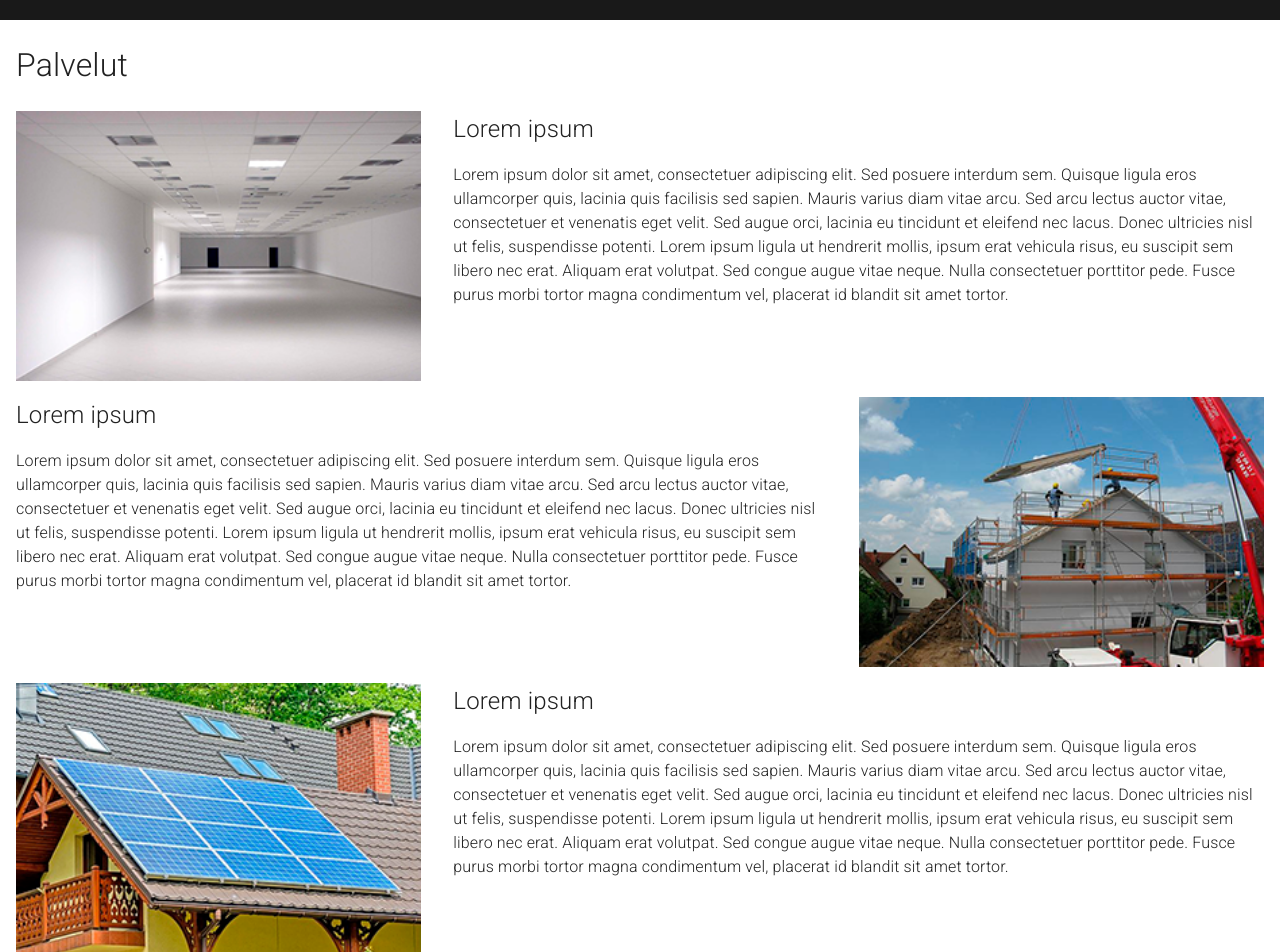
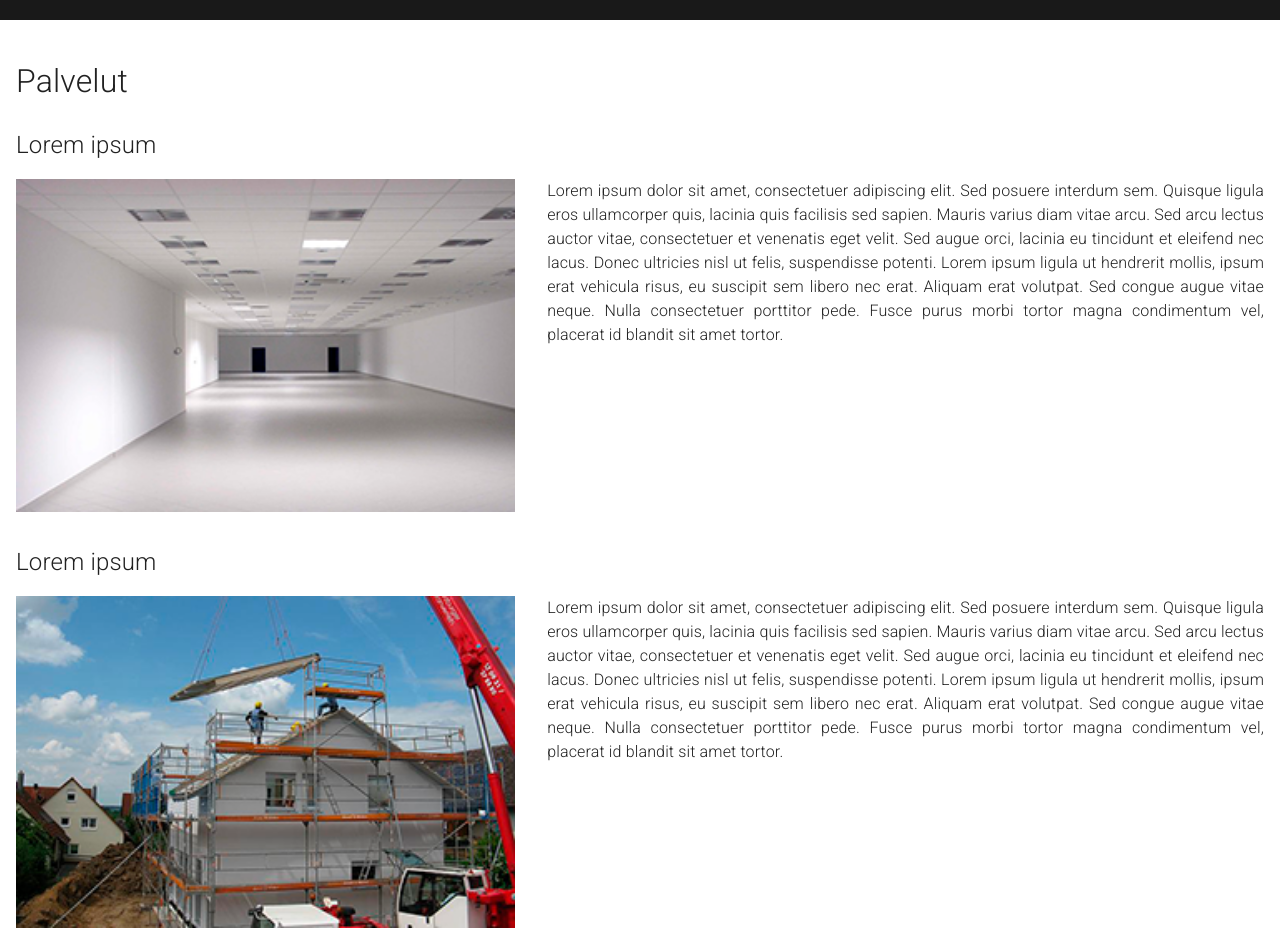
Before and after one commit to JussiKallioranta/neliorakenne, a Next.js app: page /palvelut in a window 1280 px wide. Shown: the part 120-1072 px from the top of the page. Built offline with nearby package versions, Linux system fonts and the light colour scheme.

Commit message:
finetuned service page etc

```diff
--- a/components/header.js
+++ b/components/header.js
@@ -32,7 +32,7 @@ const header = {
 const menuButton = {
   display: {
     mobile: 'flex',
-    tablet: 'none'
+    laptop: 'none'
   },
   m: 0,
   p: 0
@@ -41,8 +41,18 @@ const menuButton = {
 const menuBar = {
   display: {
     mobile: 'none',
-    tablet: 'block'
+    laptop: 'block'
   },
+}
+
+const headerText = {
+  textAlign: 'center',
+  '& h1': {
+    fontSize: {
+      mobile: '1.4em',
+      tablet: '2em'
+    }
+  }
 }
 
 const Header = () => {
@@ -61,7 +71,7 @@ const Header = () => {
               </Box>
             </a>
           </Link>
-          <Box sx={{ textAlign: 'center' }}>
+          <Box sx={headerText}>
             <h1>Slogan tähän</h1>
           </Box>
           <IconButton sx={menuButton} onClick={() => setMobileNavOpen(!mobileNavOpen)}>
@@ -72,7 +82,7 @@ const Header = () => {
           <Navigation />
         </Box>
       </Box>
-      <Box sx={{ height: { mobile: '80px', tablet: '140px' } }}/>
+      <Box sx={{ height: { mobile: '80px', laptop: '140px' } }}/>
       <Box>
         <Drawer open={mobileNavOpen} onClose={() => setMobileNavOpen(false)} anchor='top' PaperProps = {{ sx: { backgroundColor: 'secondary.main' } }} >
           <Box sx={{ height: '5rem' }}></Box>
--- a/components/navigation.js
+++ b/components/navigation.js
@@ -22,7 +22,7 @@ const navWrap = {
   display: 'flex',
   flexDirection: {
     mobile: 'column',
-    tablet: 'row'
+    laptop: 'row'
   },
   justifyContent: 'center',
   pb: 2,
--- a/pages/palvelut.js
+++ b/pages/palvelut.js
@@ -17,11 +17,6 @@ const grid2Columns = {
   mb: 2,
 }
 
-const imageWrap = {
-  display: 'flex',
-  justifyContent: 'center'
-}
-
 const reverse = {
   gridTemplateColumns: {
     laptop: '2fr 1fr',
@@ -35,44 +30,75 @@ const reverse = {
   }
 }
 
+const contentWrap = {
+  '& p': {
+    textAlign: 'justify'
+  },
+  '& h2': {
+    my: 2
+  },
+  '&:after': {
+    content: '""',
+    clear: 'both',
+    display: 'table'
+  },
+  mb: 4
+}
+
+const imageWrap = {
+  height: {
+    laptop: '40%',
+    tablet: '200px',
+    mobile: '100%'
+  },
+  width: {
+    laptop: '40%',
+    tablet: '300px',
+    mobile: '100%'
+  },
+  float: {
+    tablet: 'left',
+    mobile: 'none'
+  },
+  mr: {
+    laptop: 4,
+    tablet: 2,
+    mobile: 0
+  },
+}
+
 export default function Services() {
   return (
     <>
       <Head>
-        <title>Neliörakenne</title>
-        <meta name="description" content="Neliörakenne" />
+        <title>Neliörakenne | Palvelut</title>
+        <meta name="description" content="Neliörakenne | Palvelut" />
         <link rel="icon" href="/favicon.ico" />
-        <meta name="keywords" content="rakennuspalvelut" />
+        <meta name="keywords" content="rakennuspalvelut remontointi palvelut" />
       </Head>
-      <div>
+      <Box sx={{ py: 2 }}>
         <Container maxWidth='xl'>
           <h1>Palvelut</h1>
-          <Box sx={grid2Columns}>
-            <Box sx={{}}><Image  src={kuva1} alt='testikuva' layout='responsive'/></Box>
-            <Box>
+          <Box sx={contentWrap}>
             <h2 id="section1">Lorem ipsum</h2>
+            <Box sx={imageWrap}><Image  src={kuva1} alt='testikuva' layout='responsive'/></Box>
             <p>Lorem ipsum dolor sit amet, consectetuer adipiscing elit. Sed posuere interdum sem. Quisque ligula eros ullamcorper quis, lacinia quis facilisis sed sapien. Mauris varius diam vitae arcu. Sed arcu lectus auctor vitae, consectetuer et venenatis eget velit. Sed augue orci, lacinia eu tincidunt et eleifend nec lacus. Donec ultricies nisl ut felis, suspendisse potenti. Lorem ipsum ligula ut hendrerit mollis, ipsum erat vehicula risus, eu suscipit sem libero nec erat. Aliquam erat volutpat. Sed congue augue vitae neque. Nulla consectetuer porttitor pede. Fusce purus morbi tortor magna condimentum vel, placerat id blandit sit amet tortor.
             </p>
           </Box>
-          </Box>
-          <Box sx={{ ...grid2Columns, ...reverse }}>
-            <div><Image  src={kuva2} alt='testikuva' layout='responsive'/></div>
-            <Box>
+          <Box sx={contentWrap}>
             <h2 id="section2">Lorem ipsum</h2>
+            <Box sx={imageWrap}><Image  src={kuva2} alt='testikuva' layout='responsive'/></Box>
             <p>Lorem ipsum dolor sit amet, consectetuer adipiscing elit. Sed posuere interdum sem. Quisque ligula eros ullamcorper quis, lacinia quis facilisis sed sapien. Mauris varius diam vitae arcu. Sed arcu lectus auctor vitae, consectetuer et venenatis eget velit. Sed augue orci, lacinia eu tincidunt et eleifend nec lacus. Donec ultricies nisl ut felis, suspendisse potenti. Lorem ipsum ligula ut hendrerit mollis, ipsum erat vehicula risus, eu suscipit sem libero nec erat. Aliquam erat volutpat. Sed congue augue vitae neque. Nulla consectetuer porttitor pede. Fusce purus morbi tortor magna condimentum vel, placerat id blandit sit amet tortor.
             </p>
           </Box>
-          </Box>
-          <Box sx={grid2Columns}>
-            <div><Image  src={kuva3} alt='testikuva' layout='responsive'/></div>
-            <Box>
+          <Box sx={contentWrap}>
             <h2 id="section3">Lorem ipsum</h2>
+            <Box sx={imageWrap}><Image  src={kuva3} alt='testikuva' layout='responsive'/></Box>
             <p>Lorem ipsum dolor sit amet, consectetuer adipiscing elit. Sed posuere interdum sem. Quisque ligula eros ullamcorper quis, lacinia quis facilisis sed sapien. Mauris varius diam vitae arcu. Sed arcu lectus auctor vitae, consectetuer et venenatis eget velit. Sed augue orci, lacinia eu tincidunt et eleifend nec lacus. Donec ultricies nisl ut felis, suspendisse potenti. Lorem ipsum ligula ut hendrerit mollis, ipsum erat vehicula risus, eu suscipit sem libero nec erat. Aliquam erat volutpat. Sed congue augue vitae neque. Nulla consectetuer porttitor pede. Fusce purus morbi tortor magna condimentum vel, placerat id blandit sit amet tortor.
             </p>
           </Box>
+        </Container>
       </Box>
-        </Container>
-      </div>
     </>
   )
 }
```
Also changed, not shown: pages/index.js (+38 -2 lines), pages/yhteystiedot.js (+18 -8 lines). Lines whose indentation alone changed are shown as unchanged.
